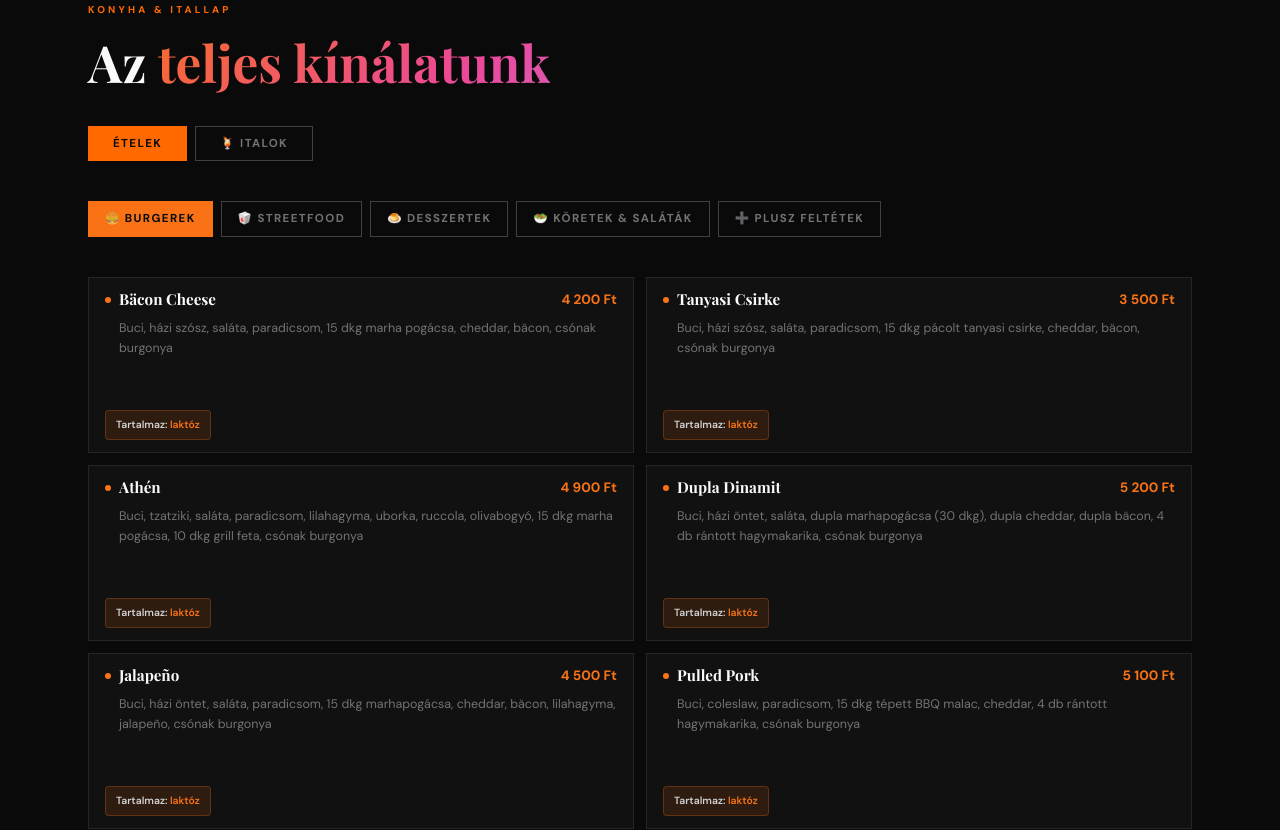
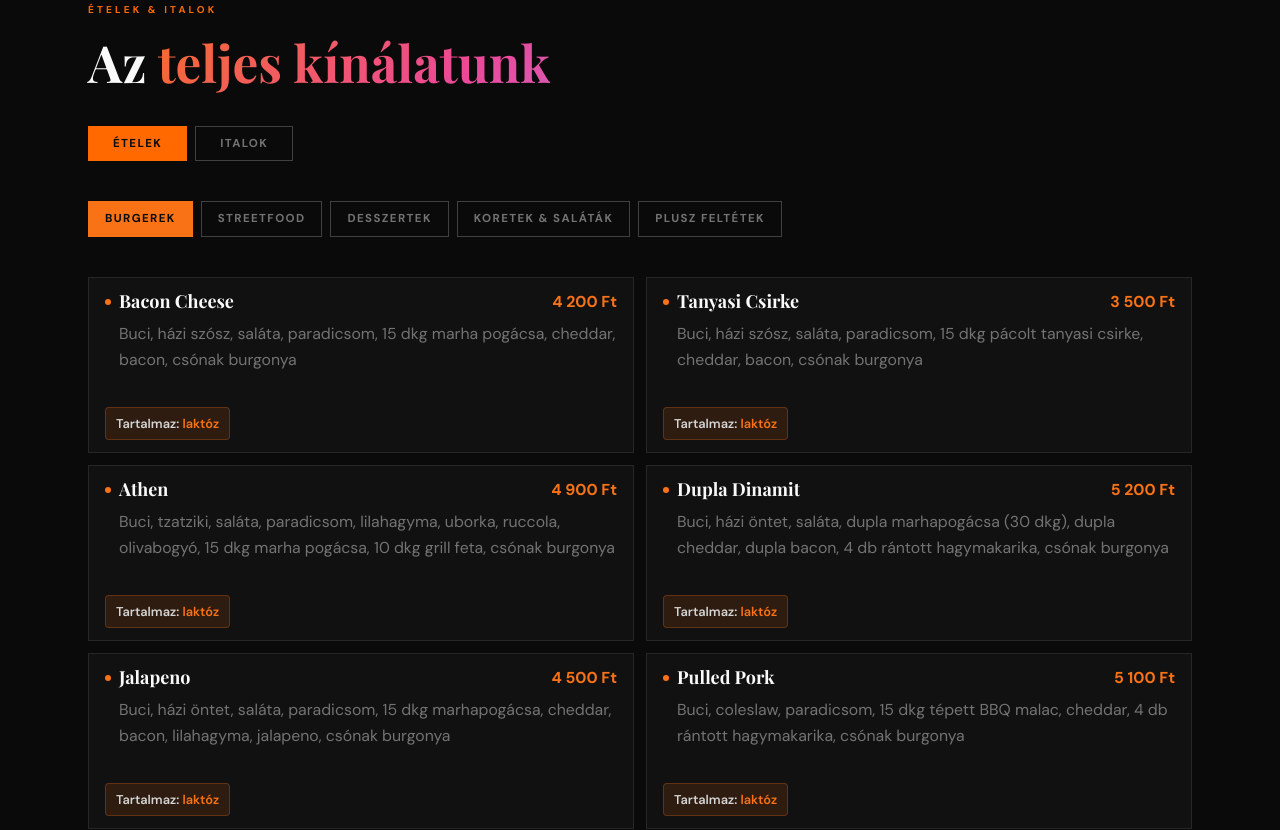
Before and after one commit to Zozohelo/RetroBakelitDemo, a React (Vite) app: page / in a window 1280 px wide. Shown: the part 1740-2570 px from the top of the page. Built offline with nearby package versions, Linux system fonts and the light colour scheme; a web font is replaced by a local one.

Commit message:
Text sizes made larger, plus items added in the menu

```diff
--- a/src/components/Contact.tsx
+++ b/src/components/Contact.tsx
@@ -86,7 +86,7 @@ export default function Contact() {
                 <span className="text-neutral-200 font-semibold">
                   Retro &amp; Bakelit
                 </span>{" "}
-                — Ady Endre u. 5, Nagykovácski, 2094
+                — Kossuth Lajos u. 1, Nagykovácsi, 2094
               </span>
             </div>
           </div>
@@ -108,10 +108,10 @@ export default function Contact() {
                 </svg>
               </div>
               <div>
-                <p className="text-[.75rem] font-semibold text-orange-400 mb-1">
+                <p className="text-[.99rem] font-semibold text-orange-400 mb-1">
                   Helyünk
                 </p>
-                <p className="text-[.7rem] text-neutral-300 leading-relaxed">
+                <p className="text-[.99rem] text-neutral-300 leading-relaxed">
                   A Retro &amp; Bakelit a{" "}
                   <span className="font-semibold">Hód udvar előtt</span>{" "}
                   található.
--- a/src/components/Hero.tsx
+++ b/src/components/Hero.tsx
@@ -200,7 +200,7 @@ export default function Hero() {
 
           <div className="anim-fade3 w-14 h-px md:mx-0 mx-auto my-6 bg-gradient-to-r from-transparent via-orange-500 to-transparent" />
 
-          <p className="anim-fade3 text-neutral-400 max-w-lg md:mx-0 mx-auto leading-relaxed text-[0.95rem]">
+          <p className="anim-fade3 text-neutral-400 max-w-lg md:mx-0 mx-auto leading-relaxed text-[1.125rem]">
             Modern retró pub — bakelitlemezek, hideg italok, finom ételek és
             zene, ami mindent elmond.
           </p>
--- a/src/components/Menu.tsx
+++ b/src/components/Menu.tsx
@@ -20,23 +20,23 @@ interface DrinkItem {
 const MENU_CATEGORIES = [
   {
     id: "burgerek",
-    label: "🍔 Burgerek",
+    label: "Burgerek",
     accent: "#f97316",
     items: [
       {
-        name: "Bäcon Cheese",
+        name: "Bacon Cheese",
         price: "4 200 Ft",
-        desc: "Buci, házi szósz, saláta, paradicsom, 15 dkg marha pogácsa, cheddar, bäcon, csónak burgonya",
+        desc: "Buci, házi szósz, saláta, paradicsom, 15 dkg marha pogácsa, cheddar, bacon, csónak burgonya",
         allergens: { gluten: false, lactose: true, shellfish: false },
       },
       {
         name: "Tanyasi Csirke",
         price: "3 500 Ft",
-        desc: "Buci, házi szósz, saláta, paradicsom, 15 dkg pácolt tanyasi csirke, cheddar, bäcon, csónak burgonya",
+        desc: "Buci, házi szósz, saláta, paradicsom, 15 dkg pácolt tanyasi csirke, cheddar, bacon, csónak burgonya",
         allergens: { gluten: false, lactose: true, shellfish: false },
       },
       {
-        name: "Athén",
+        name: "Athen",
         price: "4 900 Ft",
         desc: "Buci, tzatziki, saláta, paradicsom, lilahagyma, uborka, ruccola, olivabogyó, 15 dkg marha pogácsa, 10 dkg grill feta, csónak burgonya",
         allergens: { gluten: false, lactose: true, shellfish: false },
@@ -44,13 +44,13 @@ const MENU_CATEGORIES = [
       {
         name: "Dupla Dinamit",
         price: "5 200 Ft",
-        desc: "Buci, házi öntet, saláta, dupla marhapogácsa (30 dkg), dupla cheddar, dupla bäcon, 4 db rántott hagymakarika, csónak burgonya",
+        desc: "Buci, házi öntet, saláta, dupla marhapogácsa (30 dkg), dupla cheddar, dupla bacon, 4 db rántott hagymakarika, csónak burgonya",
         allergens: { gluten: false, lactose: true, shellfish: false },
       },
       {
-        name: "Jalapeño",
+        name: "Jalapeno",
         price: "4 500 Ft",
-        desc: "Buci, házi öntet, saláta, paradicsom, 15 dkg marhapogácsa, cheddar, bäcon, lilahagyma, jalapeño, csónak burgonya",
+        desc: "Buci, házi öntet, saláta, paradicsom, 15 dkg marhapogácsa, cheddar, bacon, lilahagyma, jalapeno, csónak burgonya",
         allergens: { gluten: false, lactose: true, shellfish: false },
       },
       {
@@ -75,17 +75,17 @@ const MENU_CATEGORIES = [
   },
   {
     id: "streetfood",
-    label: "🥡 Streetfood",
+    label: "Streetfood",
     accent: "#eab308",
     items: [
       {
-        name: "Bajor Kolbász Tál",
+        name: "Bajor Kolbász Tal",
         price: "4 900 Ft",
         desc: "3 db kolbász, fűszeres csónak burgonya, bajor mustár, 15 dkg coleslaw saláta",
         allergens: { gluten: false, lactose: true, shellfish: false },
       },
       {
-        name: "Gyros Tál",
+        name: "Gyros Tal",
         price: "3 990 Ft",
         desc: "18 dkg gyros (csirke), csónak burgonya, saláta, paradicsom, lilahagyma, uborka, tzatziki",
         allergens: { gluten: false, lactose: true, shellfish: false },
@@ -99,7 +99,7 @@ const MENU_CATEGORIES = [
       {
         name: "Tanyasi Csirkemell Steak",
         price: "4 600 Ft",
-        desc: "2×15 dkg csirkemell filé, görög saláta: saláta, paradicsom, lilahagyma, uborka, feta sajt, olivabogyó, olívaolaj",
+        desc: "2x15 dkg csirkemell filé, görög saláta: saláta, paradicsom, lilahagyma, uborka, feta sajt, olivabogyó, olívaolaj",
         allergens: { gluten: false, lactose: true, shellfish: false },
       },
       {
@@ -118,7 +118,7 @@ const MENU_CATEGORIES = [
   },
   {
     id: "desszertek",
-    label: "🍮 Desszertek",
+    label: "Desszertek",
     accent: "#a78bfa",
     items: [
       {
@@ -143,7 +143,7 @@ const MENU_CATEGORIES = [
   },
   {
     id: "koretek",
-    label: "🥗 Köretek & Saláták",
+    label: "Koretek & Saláták",
     accent: "#22c55e",
     items: [
       {
@@ -186,7 +186,7 @@ const MENU_CATEGORIES = [
   },
   {
     id: "feltetek",
-    label: "➕ Plusz Feltétek",
+    label: "Plusz Feltétek",
     accent: "#ec4899",
     items: [
       {
@@ -202,7 +202,7 @@ const MENU_CATEGORIES = [
         allergens: { gluten: false, lactose: true, shellfish: false },
       },
       {
-        name: "Bäcon",
+        name: "Bacon",
         price: "600 Ft",
         desc: "",
         allergens: { gluten: false, lactose: false, shellfish: false },
@@ -256,7 +256,7 @@ const MENU_CATEGORIES = [
 const DRINK_CATEGORIES = [
   {
     id: "koktélok",
-    label: "🍹 Koktélok",
+    label: "Koktélok",
     accent: "#06b6d4",
     items: [
       { name: "Aperol Spritz", price: "2 690 Ft" },
@@ -265,7 +265,7 @@ const DRINK_CATEGORIES = [
       { name: "Gin & Tonic", price: "2 490 Ft" },
       { name: "Epres Daiquiri", price: "2 790 Ft" },
       { name: "Sex on the Beach", price: "2 890 Ft" },
-      { name: "Piña Colada", price: "2 790 Ft" },
+      { name: "Pina Colada", price: "2 790 Ft" },
       { name: "Tequila Sunrise", price: "2 890 Ft" },
       { name: "Mojito", price: "2 390 Ft" },
       { name: "Cosmopolitan", price: "2 390 Ft" },
@@ -278,7 +278,7 @@ const DRINK_CATEGORIES = [
   },
   {
     id: "borok",
-    label: "🍷 Borok",
+    label: "Borok",
     accent: "#8b5cf6",
     items: [
       { name: "Juhász Rosé", price: "690 Ft/dl" },
@@ -287,7 +287,7 @@ const DRINK_CATEGORIES = [
   },
   {
     id: "froccsok",
-    label: "🍹 Fröccsök",
+    label: "Fröccsök",
     accent: "#ec4899",
     items: [
       { name: "Kisfröccs", price: "690 Ft" },
@@ -299,7 +299,7 @@ const DRINK_CATEGORIES = [
   },
   {
     id: "rovidek",
-    label: "🥃 Rövidek",
+    label: "Rövidek",
     accent: "#f59e0b",
     items: [
       { name: "Zwack Unicum", price: "1 290 Ft" },
@@ -321,19 +321,43 @@ const DRINK_CATEGORIES = [
     ] as DrinkItem[],
   },
   {
+    id: "sorok",
+    label: "Sörök",
+    accent: "#ec7a0d",
+    items: [
+      { name: "Arany ászok", price: "990 Ft" },
+      { name: "Pilsner", price: "1190 Ft" },
+      { name: "Dreher hidegkomlós", price: "320 Ft" },
+      { name: "Peroni", price: "1190 Ft" },
+      { name: "Asaki", price: "1190 Ft" },
+      { name: "HB", price: "1490 Ft" },
+      { name: "Dreher 24", price: "900 Ft" },
+      {
+        name: "Dreher Gold (csapolt)",
+        price: "Pohár: 990 Ft | Korsó: 1190 Ft",
+      },
+      {
+        name: "Dreher meggyves (csapolt)",
+        price: "Pohár: 990 Ft | Korsó: 1290 Ft",
+      },
+      { name: "Peroni (csapolt)", price: "Pohár: 1190 Ft | Korsó: 1390 Ft" },
+    ] as DrinkItem[],
+  },
+  {
     id: "uditok",
-    label: "🥤 Üdítők",
-    accent: "#10b981",
+    label: "Üdítők",
+    accent: "#06d084",
     items: [
-      { name: "Limonádé - Klasszikus", price: "1 190 Ft" },
-      { name: "Limonádé - Málnás", price: "1 190 Ft" },
-      { name: "Limonádé - Bodzás", price: "1 190 Ft" },
-      { name: "Limonádé - Mangós", price: "1 190 Ft" },
+      { name: "Ásványvíz", price: "590 Ft" },
+      { name: "Szénsavas italok", price: "799 Ft" },
+      { name: "Fuze Tea", price: "799 Ft" },
+      { name: "Capy gyümölcslevek", price: "799 Ft" },
+      { name: "Limonádé", price: "1190 Ft" },
     ] as DrinkItem[],
   },
   {
     id: "pezsgok",
-    label: "🍾 Pezsgők",
+    label: "Pezsgők",
     accent: "#f97316",
     items: [
       { name: "Hungaria Extra Dry Pezsgő", price: "6 990 Ft/üveg" },
@@ -352,8 +376,10 @@ type DrinkTab =
   | "borok"
   | "froccsok"
   | "rovidek"
+  | "sorok"
   | "uditok"
   | "pezsgok";
+
 function AllergenBadge({
   allergens,
   accent,
@@ -372,7 +398,7 @@ function AllergenBadge({
 
   return (
     <div
-      className="text-[0.65rem] font-semibold text-neutral-300 px-2.5 py-1.5 rounded w-fit"
+      className="text-[0.80rem] font-semibold text-neutral-300 px-2.5 py-1.5 rounded w-fit"
       style={{
         background: `${accent}20`,
         border: `1px solid ${accent}40`,
@@ -416,7 +442,7 @@ export default function MenuSection() {
     <section id="menu" className="max-w-6xl mx-auto px-6 py-24">
       <Reveal>
         <span className="text-[.62rem] font-bold tracking-[.32em] uppercase text-orange-500 block mb-3">
-          Konyha &amp; Itallap
+          Ételek &amp; Italok
         </span>
         <h2
           className="font-display font-bold text-neutral-50 leading-tight mb-8"
@@ -445,7 +471,7 @@ export default function MenuSection() {
                 : "bg-transparent text-neutral-500 border-neutral-700 hover:text-neutral-200 hover:border-neutral-500"
             }`}
           >
-            🍹 Italok
+            Italok
           </button>
         </div>
 
@@ -516,13 +542,13 @@ export default function MenuSection() {
                         className="w-1.5 h-1.5 rounded-full flex-shrink-0 mt-0.5"
                         style={{ background: activeFoodCategory.accent }}
                       />
-                      <p className="font-display font-bold text-neutral-50 text-[0.95rem] leading-tight">
+                      <p className="font-display font-bold text-neutral-50 text-[1.125rem] leading-tight">
                         {item.name}
                       </p>
                     </div>
                   </div>
                   <span
-                    className="font-bold text-[0.85rem] whitespace-nowrap flex-shrink-0"
+                    className="font-bold text-[0.99rem] whitespace-nowrap flex-shrink-0"
                     style={{ color: activeFoodCategory.accent }}
                   >
                     {item.price}
@@ -530,7 +556,7 @@ export default function MenuSection() {
                 </div>
 
                 {item.desc && (
-                  <p className="text-[0.78rem] leading-relaxed text-neutral-500 pl-3.5 mb-2 flex-1 overflow-hidden line-clamp-3">
+                  <p className="text-[0.99rem] leading-relaxed text-neutral-500 pl-3.5 pb-5 mb-1 flex-1 overflow-hidden line-clamp-3">
                     {item.desc}
                   </p>
                 )}
@@ -572,7 +598,7 @@ export default function MenuSection() {
                     className="w-1.5 h-1.5 rounded-full flex-shrink-0"
                     style={{ background: activeDrinkCategory.accent }}
                   />
-                  <p className="font-display font-bold text-neutral-50 text-[0.95rem]">
+                  <p className="font-display font-bold text-neutral-50 text-[1.125rem]">
                     {item.name}
                   </p>
                 </div>
@@ -598,13 +624,6 @@ export default function MenuSection() {
               </span>{" "}
               glutén · laktóz · rákfélék
             </p>
-            <p className="text-[.75rem] text-neutral-500 whitespace-nowrap">
-              A számla végösszege{" "}
-              <span className="text-orange-400 font-semibold">
-                10% szervízdíjat
-              </span>{" "}
-              tartalmaz.
-            </p>
           </div>
         </Reveal>
       )}
```
